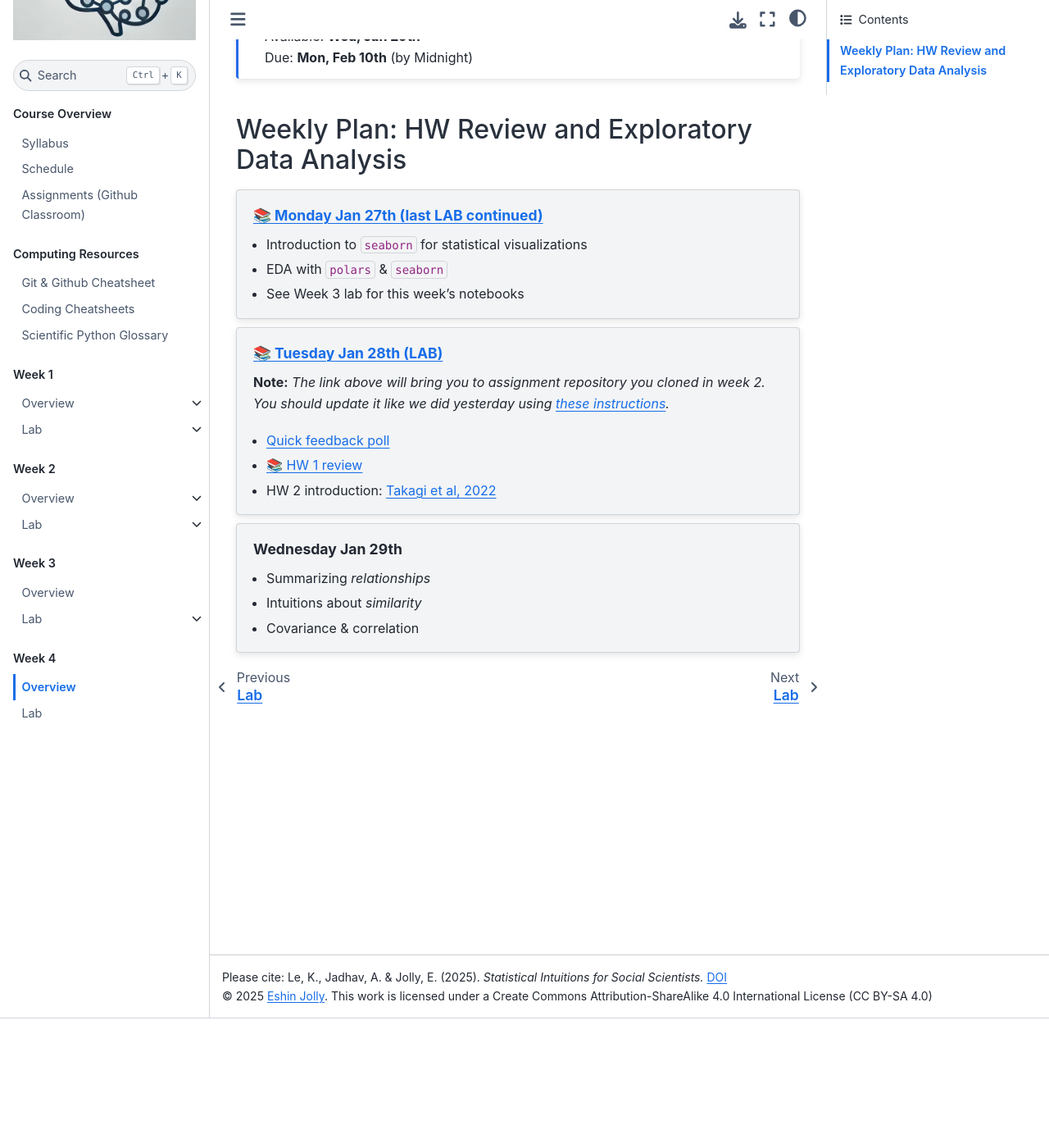
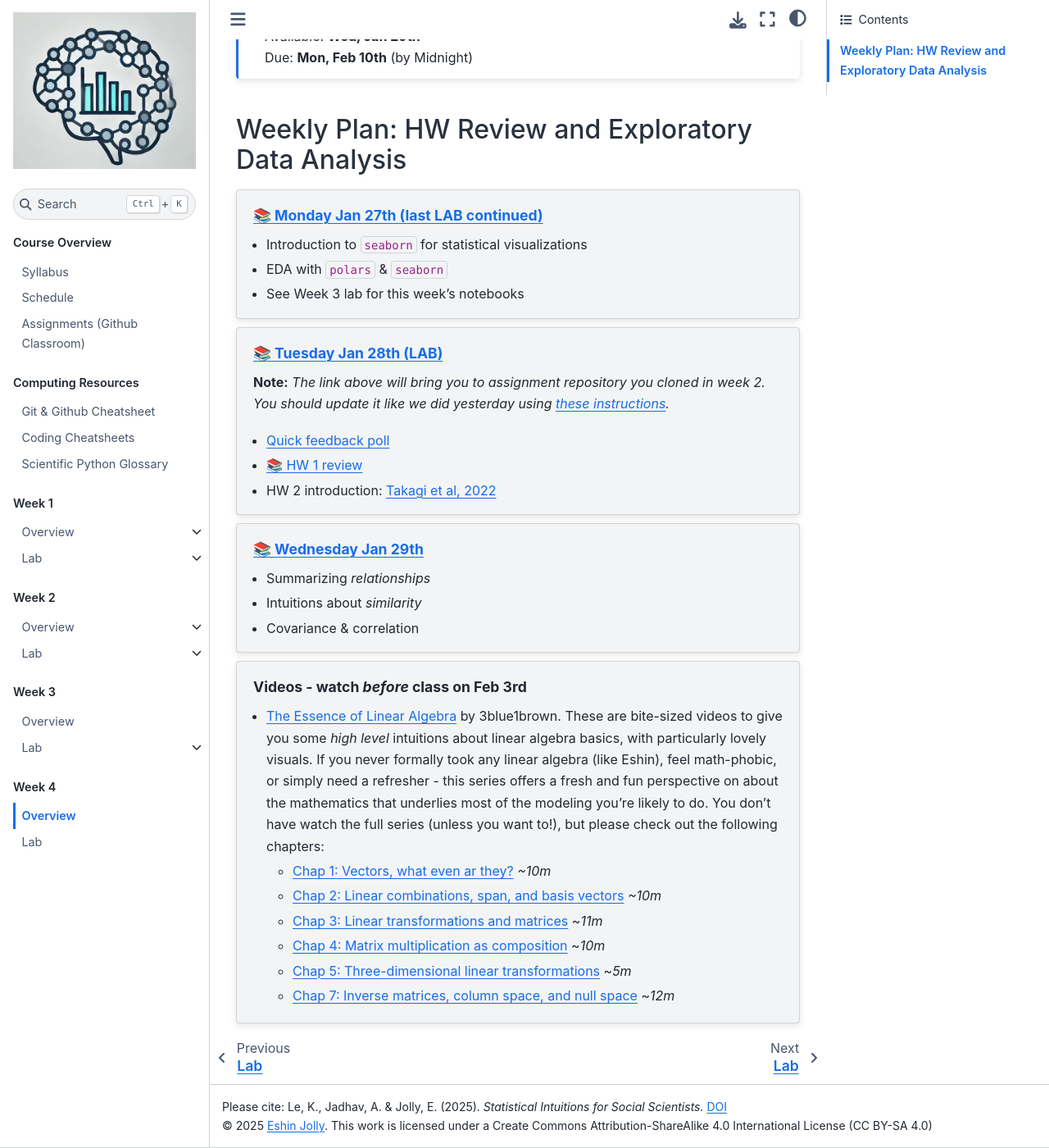
Before and after one commit to psyc201b/PSYC-201B, a Jupyter Book: the page built from lectures/wk4/overview.md, in a window 1280 px wide and 1400 px high, scrolled down 158 px. Shown: the whole window at 82% size. Built offline with Jupyter Book 1.0.4 settings and Sphinx 7.4.7 and the Sphinx Book theme 1.1.4, drawn with Linux system fonts in a browser that asks for light colours; pages that are not in the unit, such as notebooks, are missing from menus.

Commit message:
add classroom link

````diff
--- a/lectures/wk4/overview.md
+++ b/lectures/wk4/overview.md
@@ -20,13 +20,13 @@
 - HW 2 introduction: [Takagi et al, 2022](https://www.nature.com/articles/s41598-022-10261-5)
 ```
 
-```{topic} Wednesday Jan 29th
+```{topic} [📚 Wednesday Jan 29th](https://classroom.github.com/a/hyGYbzTg)
 - Summarizing *relationships*
 - Intuitions about *similarity*
 - Covariance & correlation
 ```
 
-<!-- ```{topic} Videos - watch *before* class on 29th
+```{topic} Videos - watch *before* class on Feb 3rd
 - [The Essence of Linear Algebra](https://www.3blue1brown.com/topics/linear-algebra) by 3blue1brown. These are bite-sized videos to give you some *high level* intuitions about linear algebra basics, with particularly lovely visuals. If you never formally took any linear algebra (like Eshin), feel math-phobic, or simply need a refresher - this series offers a fresh and fun perspective on about the mathematics that underlies most of the modeling you're likely to do. You don't have watch the full series (unless you want to!), but please check out the following chapters:
   - [Chap 1: Vectors, what even ar they?](https://www.3blue1brown.com/lessons/vectors) *~10m*
   - [Chap 2: Linear combinations, span, and basis vectors](https://www.3blue1brown.com/lessons/span) *~10m*
@@ -34,5 +34,3 @@
   - [Chap 4: Matrix multiplication as composition](https://www.3blue1brown.com/lessons/matrix-multiplication) ~*10m*
   - [Chap 5: Three-dimensional linear transformations](https://www.3blue1brown.com/lessons/3d-transformations) ~*5m*
   - [Chap 7: Inverse matrices, column space, and null space](https://www.3blue1brown.com/lessons/inverse-matrices) ~*12m*
-
- -->
````
